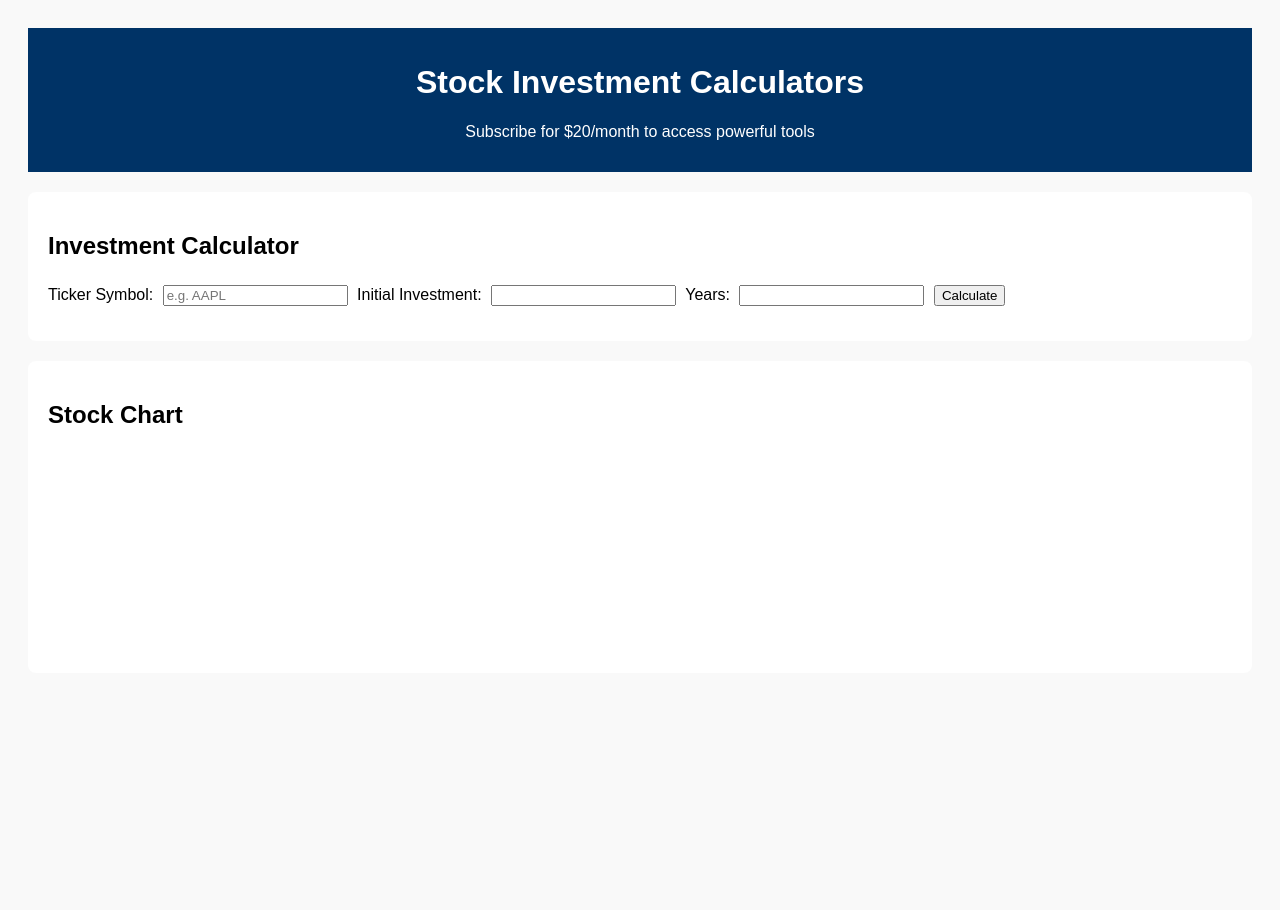
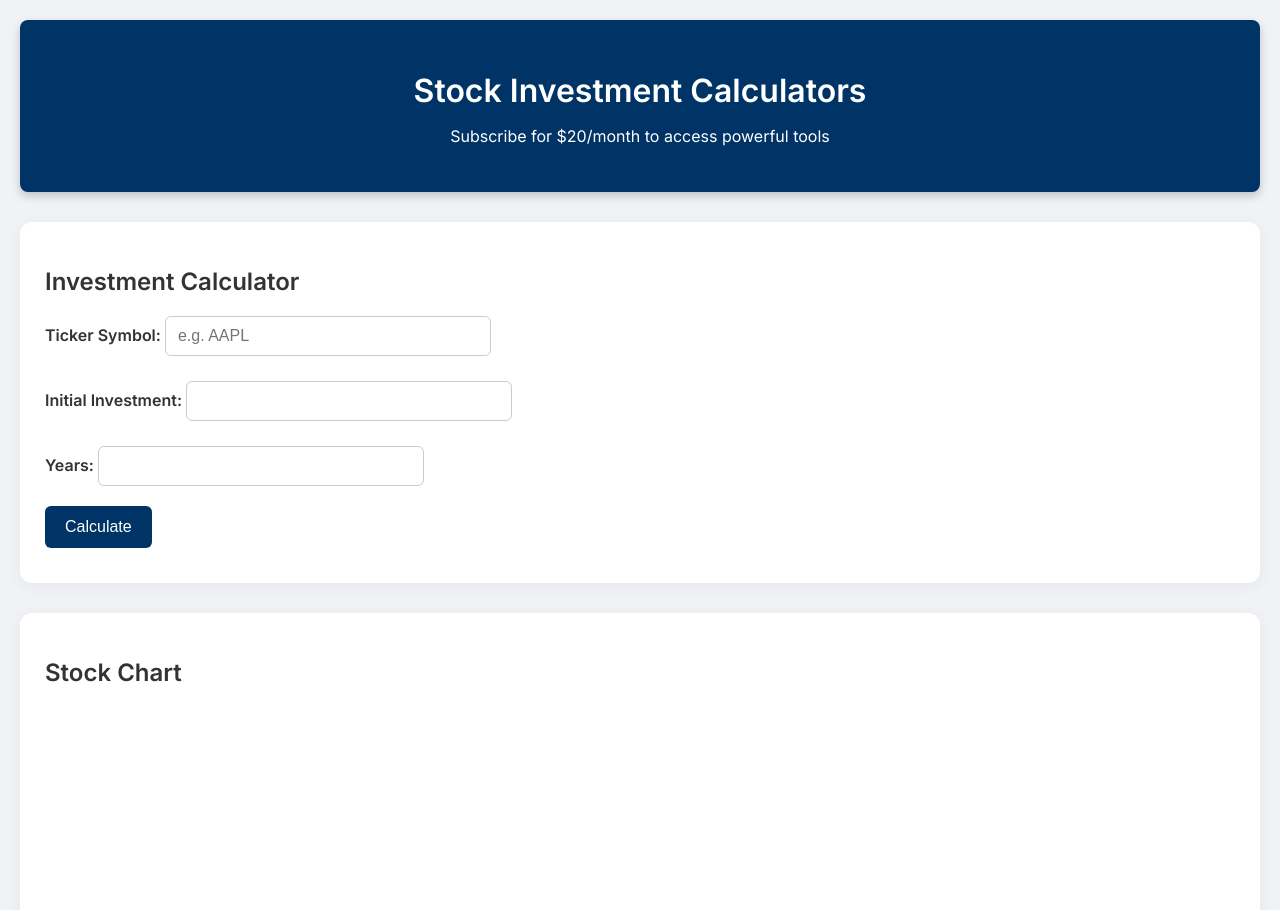
Before and after one commit to 1xxb3nxx1/stockcalculator, a plain HTML site: page index.html in a window 1280 px wide. Shown: the top 910 px of the page. Before the commit the page ends 800 px from the top, so only its background shows below. Drawn offline with nearby package versions, Linux system fonts and the light colour scheme.

Commit message:
Update style.css

```diff
--- a/style.css
+++ b/style.css
@@ -1,23 +1,79 @@
+@import url('https://fonts.googleapis.com/css2?family=Inter:wght@400;600&display=swap');
+
 body {
-  font-family: Arial, sans-serif;
+  font-family: 'Inter', sans-serif;
+  margin: 0;
   padding: 20px;
-  background: #f9f9f9;
+  background: #f0f2f5;
+  color: #333;
 }
 
 header {
   background: #003366;
   color: white;
-  padding: 15px;
+  padding: 30px 15px;
   text-align: center;
+  border-radius: 8px;
+  box-shadow: 0 4px 10px rgba(0, 0, 0, 0.2);
+}
+
+h1 {
+  margin-bottom: 10px;
+  font-size: 2rem;
 }
 
 section {
-  margin-top: 20px;
+  margin-top: 30px;
   background: white;
-  padding: 20px;
-  border-radius: 8px;
+  padding: 25px;
+  border-radius: 12px;
+  box-shadow: 0 3px 15px rgba(0, 0, 0, 0.05);
+}
+
+label {
+  display: block;
+  margin: 10px 0 5px;
+  font-weight: 600;
 }
 
 input {
-  margin: 5px;
+  width: 100%;
+  max-width: 300px;
+  padding: 10px 12px;
+  margin-bottom: 15px;
+  border: 1px solid #ccc;
+  border-radius: 6px;
+  font-size: 1rem;
+  transition: border-color 0.3s;
 }
+
+input:focus {
+  border-color: #003366;
+  outline: none;
+}
+
+button {
+  background-color: #003366;
+  color: white;
+  padding: 12px 20px;
+  font-size: 1rem;
+  border: none;
+  border-radius: 6px;
+  cursor: pointer;
+  transition: background-color 0.3s ease;
+}
+
+button:hover {
+  background-color: #0055aa;
+}
+
+#results,
+#currentPrice {
+  margin-top: 15px;
+  font-size: 1.1rem;
+  font-weight: 600;
+}
+
+canvas {
+  max-width: 100%;
+}
```
